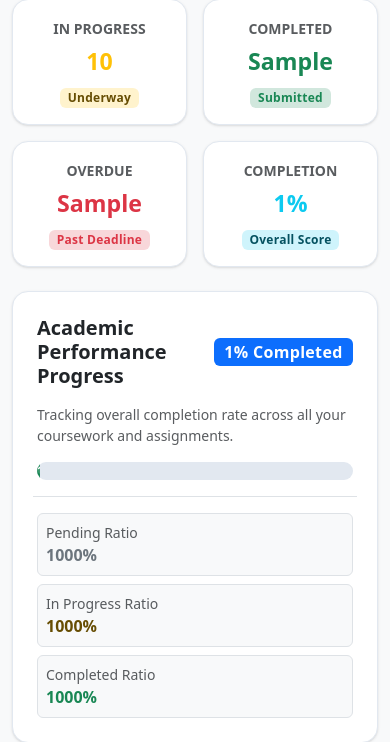
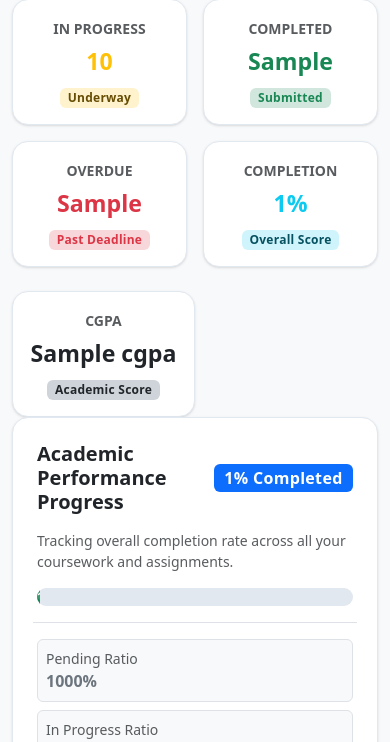
Before and after one commit to RishiMishra06/Stp, a Django app: template templates/tasks/dashboard.html in a window 390 px wide. Shown: the part 408-1150 px from the top of the page. Run offline with Django 5.2, Linux system fonts and the light colour scheme; the template is opened without the code that fills it: most values are stand-ins (such as "Sample title", 1, 10 or a date in 2020).

Commit message:
Update dashboard.html

```diff
--- a/templates/tasks/dashboard.html
+++ b/templates/tasks/dashboard.html
@@ -105,7 +105,16 @@
             </div>
         </div>
     </div>
-
+        <!-- CGPA -->
+        <div class="col-6 col-md-4 col-lg-2">
+            <div class="card h-100 border-0 shadow-sm border-top border-4 border-dark">
+                <div class="card-body text-center p-3">
+                    <span class="text-muted text-uppercase small fw-bold">CGPA</span>
+                    <h3 class="fw-bold my-2 text-dark">{{ cgpa }}</h3>
+                    <span class="badge bg-dark-subtle text-dark small">Academic Score</span>
+                </div>
+            </div>
+        </div>
     <!-- Performance Progress & Priority Chart Row -->
     <div class="row g-4 mb-4">
         <!-- Progress Bar & Status Distribution -->
```
